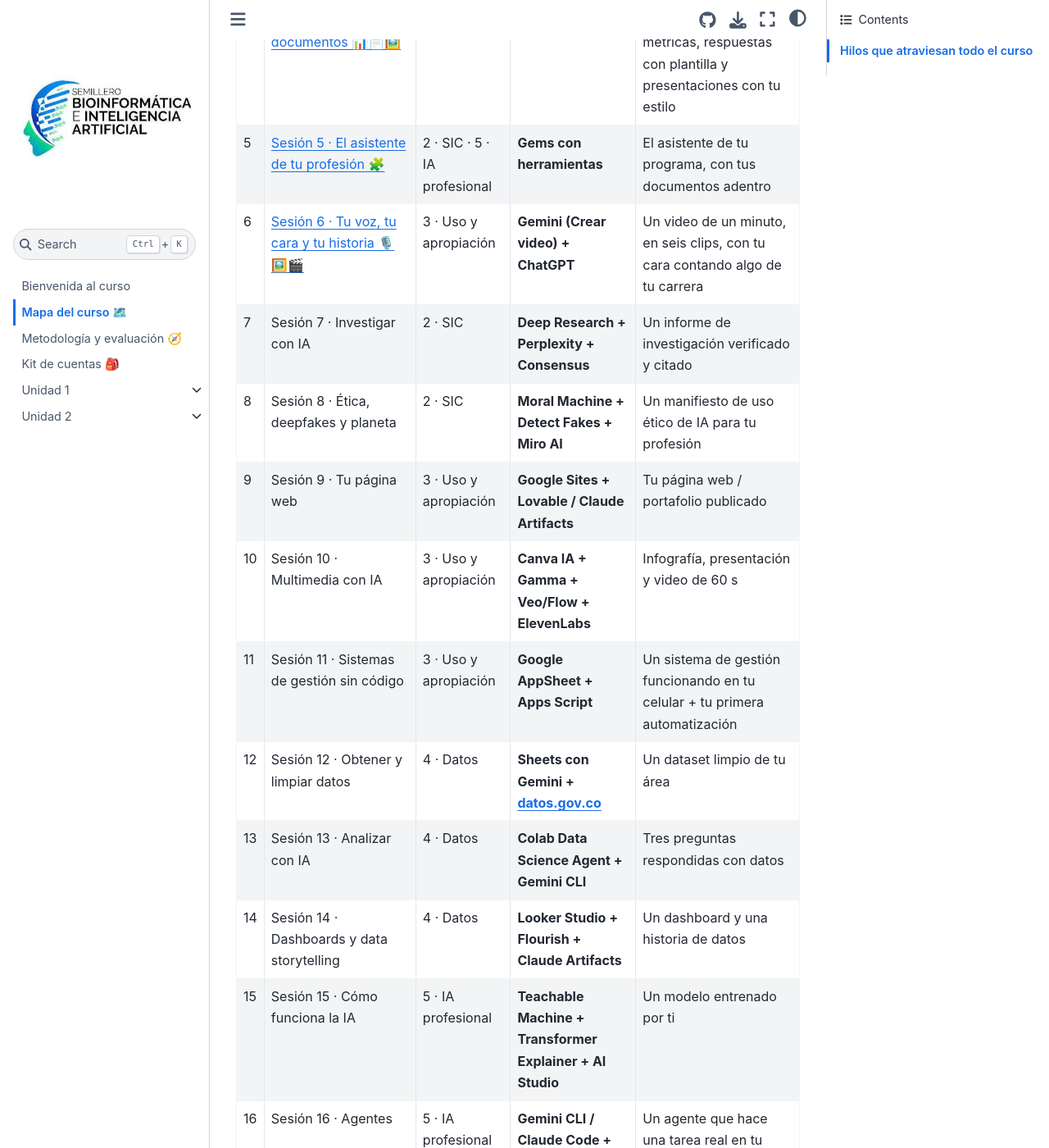
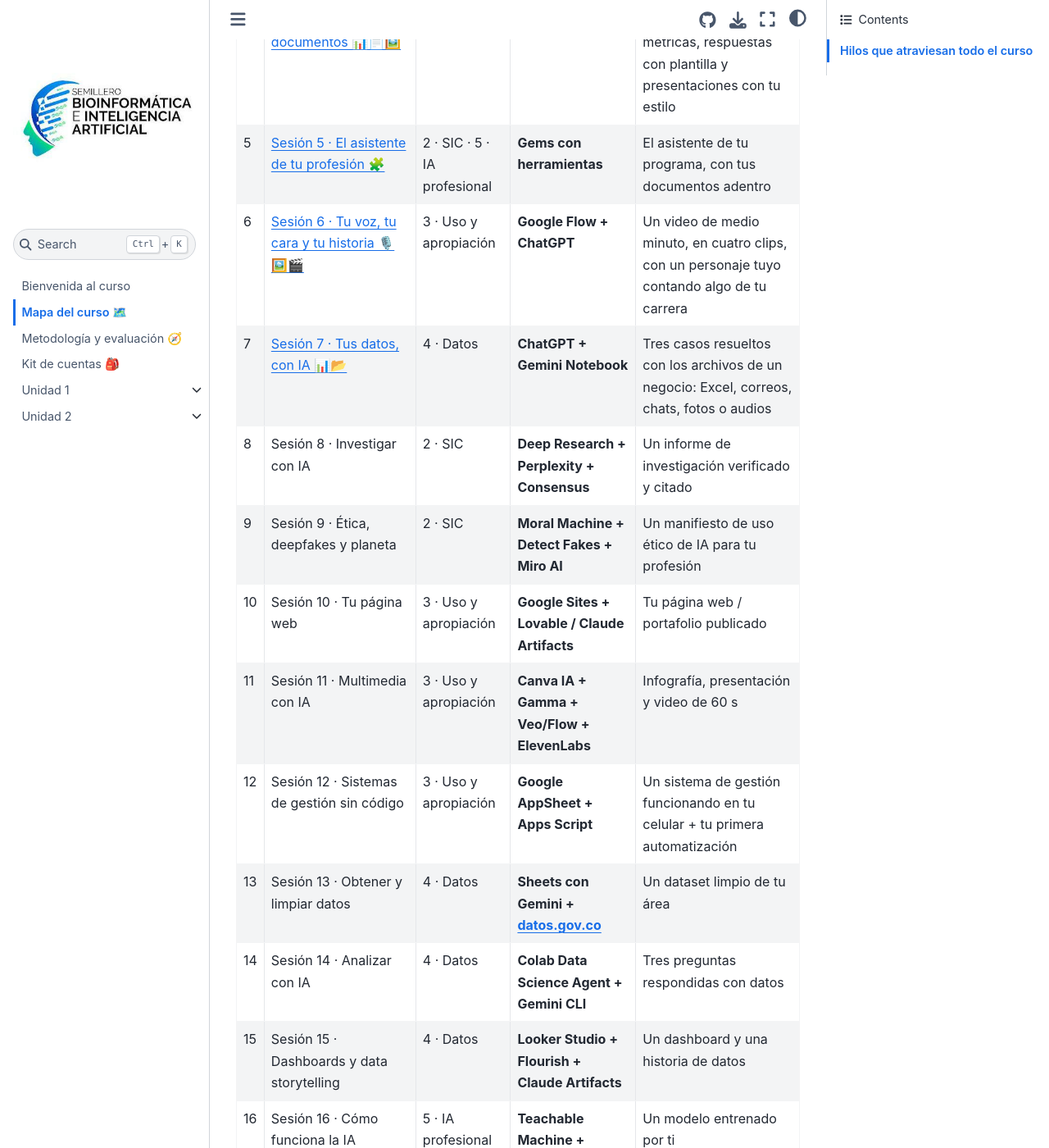
Before and after one commit to BioAITeamLearning/IntroInfo_2026_02_Ucaldas, a Jupyter Book: the page built from MapaDelCurso.md, in a window 1280 px wide and 1400 px high, scrolled down 660 px. Shown: the whole window at 82% size. Built offline with Jupyter Book 1.0.4 settings and Sphinx 7.4.7 and the Sphinx Book theme 1.1.4, drawn with Linux system fonts in a browser that asks for light colours; some of the changed text lies outside the part shown.

Commit message:
Mapa del curso: insertar la sesion 7 (datos con IA) y correr las demas
Quedan 19 sesiones. Los ejercicios pasan a la sesion 9, 15 y 19 (Demo Day),
y se actualizan en la bienvenida, la metodologia y la unidad 2.

De paso se corrigen referencias que ya estaban desfasadas antes de este cambio:
los hilos del mapa, el kit de cuentas y la sesion 2 apuntaban a numeros de una
version anterior del plan. Y la fila de la sesion 6 todavia decia Gemini y seis
clips; ahora dice Flow y cuatro clips, como quedo la sesion.

Co-Authored-By: Claude Opus 5.5 <noreply@anthropic.com>

````diff
--- a/MapaDelCurso.md
+++ b/MapaDelCurso.md
@@ -14,19 +14,20 @@ Cada fila es una sesión: la unidad del PIIA que cubre, la **herramienta de IA d
 | 3 | {doc}`S03_Prompts` | 2 · SIC | **Gemini + Gems** | Técnicas de prompt, tu ficha de instrucciones y tu asistente montado con ella |
 | 4 | {doc}`S04_Asistentes` | 2 · SIC · 4 · Datos | **Gems + Sheets, Docs y Slides** | Tres asistentes que producen: reporte con métricas, respuestas con plantilla y presentaciones con tu estilo |
 | 5 | {doc}`S05_Asistente` | 2 · SIC · 5 · IA profesional | **Gems con herramientas** | El asistente de tu programa, con tus documentos adentro |
-| 6 | {doc}`S06_AudioImagenVideo` | 3 · Uso y apropiación | **Gemini (Crear video) + ChatGPT** | Un video de un minuto, en seis clips, con tu cara contando algo de tu carrera |
-| 7 | Sesión 7 · Investigar con IA | 2 · SIC | **Deep Research + Perplexity + Consensus** | Un informe de investigación verificado y citado |
-| 8 | Sesión 8 · Ética, deepfakes y planeta | 2 · SIC | **Moral Machine + Detect Fakes + Miro AI** | Un manifiesto de uso ético de IA para tu profesión |
-| 9 | Sesión 9 · Tu página web | 3 · Uso y apropiación | **Google Sites + Lovable / Claude Artifacts** | Tu página web / portafolio publicado |
-| 10 | Sesión 10 · Multimedia con IA | 3 · Uso y apropiación | **Canva IA + Gamma + Veo/Flow + ElevenLabs** | Infografía, presentación y video de 60 s |
-| 11 | Sesión 11 · Sistemas de gestión sin código | 3 · Uso y apropiación | **Google AppSheet + Apps Script** | Un sistema de gestión funcionando en tu celular + tu primera automatización |
-| 12 | Sesión 12 · Obtener y limpiar datos | 4 · Datos | **Sheets con Gemini + datos.gov.co** | Un dataset limpio de tu área |
-| 13 | Sesión 13 · Analizar con IA | 4 · Datos | **Colab Data Science Agent + Gemini CLI** | Tres preguntas respondidas con datos |
-| 14 | Sesión 14 · Dashboards y data storytelling | 4 · Datos | **Looker Studio + Flourish + Claude Artifacts** | Un dashboard y una historia de datos |
-| 15 | Sesión 15 · Cómo funciona la IA | 5 · IA profesional | **Teachable Machine + Transformer Explainer + AI Studio** | Un modelo entrenado por ti |
-| 16 | Sesión 16 · Agentes | 5 · IA profesional | **Gemini CLI / Claude Code + Opal** | Un agente que hace una tarea real en tu carpeta |
-| 17 | Sesión 17 · Automatizaciones y bots | 5 · IA profesional | **n8n / Make + Telegram + Gemini API** | Un bot que chatea con tus PDFs |
-| 18 | Sesión 18 · Demo Day | 5 · IA profesional | **Todo tu kit** | Proyecto final presentado |
+| 6 | {doc}`S06_AudioImagenVideo` | 3 · Uso y apropiación | **Google Flow + ChatGPT** | Un video de medio minuto, en cuatro clips, con un personaje tuyo contando algo de tu carrera |
+| 7 | {doc}`S07_DatosConIA` | 4 · Datos | **ChatGPT + Gemini Notebook** | Tres casos resueltos con los archivos de un negocio: Excel, correos, chats, fotos o audios |
+| 8 | Sesión 8 · Investigar con IA | 2 · SIC | **Deep Research + Perplexity + Consensus** | Un informe de investigación verificado y citado |
+| 9 | Sesión 9 · Ética, deepfakes y planeta | 2 · SIC | **Moral Machine + Detect Fakes + Miro AI** | Un manifiesto de uso ético de IA para tu profesión |
+| 10 | Sesión 10 · Tu página web | 3 · Uso y apropiación | **Google Sites + Lovable / Claude Artifacts** | Tu página web / portafolio publicado |
+| 11 | Sesión 11 · Multimedia con IA | 3 · Uso y apropiación | **Canva IA + Gamma + Veo/Flow + ElevenLabs** | Infografía, presentación y video de 60 s |
+| 12 | Sesión 12 · Sistemas de gestión sin código | 3 · Uso y apropiación | **Google AppSheet + Apps Script** | Un sistema de gestión funcionando en tu celular + tu primera automatización |
+| 13 | Sesión 13 · Obtener y limpiar datos | 4 · Datos | **Sheets con Gemini + datos.gov.co** | Un dataset limpio de tu área |
+| 14 | Sesión 14 · Analizar con IA | 4 · Datos | **Colab Data Science Agent + Gemini CLI** | Tres preguntas respondidas con datos |
+| 15 | Sesión 15 · Dashboards y data storytelling | 4 · Datos | **Looker Studio + Flourish + Claude Artifacts** | Un dashboard y una historia de datos |
+| 16 | Sesión 16 · Cómo funciona la IA | 5 · IA profesional | **Teachable Machine + Transformer Explainer + AI Studio** | Un modelo entrenado por ti |
+| 17 | Sesión 17 · Agentes | 5 · IA profesional | **Gemini CLI / Claude Code + Opal** | Un agente que hace una tarea real en tu carpeta |
+| 18 | Sesión 18 · Automatizaciones y bots | 5 · IA profesional | **n8n / Make + Telegram + Gemini API** | Un bot que chatea con tus PDFs |
+| 19 | Sesión 19 · Demo Day | 5 · IA profesional | **Todo tu kit** | Proyecto final presentado |
 
 ## Hilos que atraviesan todo el curso
 
@@ -34,9 +35,9 @@ Estas tres capacidades **no** se quedan para la última unidad; aparecen desde e
 
 | Hilo | Nivel 1 | Nivel 2 | Nivel 3 | Nivel pro |
 |---|---|---|---|---|
-| 📂 **Analizar carpetas de documentos** | S2: NotebookLM con tus fuentes | S4: un Gem que lee tu hoja de cálculo y tus formatos | S11: Gemini CLI sobre una carpeta de datos | S14: agente que lee, clasifica y renombra tu carpeta |
-| 🤖 **Crear y correr agentes** | S3: un Gem con tu ficha de instrucciones | S4: Gems con documentos y herramienta fija | S7: vibe coding (la IA programa por ti) | S14: Gemini CLI / Claude Code + Opal |
-| ⚙️ **Automatizar** | S9: Apps Script que envía correos solos | S10: fórmulas `=AI()` en Sheets | S12: dashboard que se actualiza solo | S15: bot de Telegram que responde con tus PDFs |
+| 📂 **Analizar carpetas de documentos** | S2: NotebookLM con tus fuentes | S4: un Gem que lee tu hoja de cálculo y tus formatos | S7: correos, chats, fotos y audios de un negocio | S17: agente que lee, clasifica y renombra tu carpeta |
+| 🤖 **Crear y correr agentes** | S3: un Gem con tu ficha de instrucciones | S4: Gems con documentos y herramienta fija | S10: vibe coding (la IA programa por ti) | S17: Gemini CLI / Claude Code + Opal |
+| ⚙️ **Automatizar** | S12: Apps Script que envía correos solos | S13: fórmulas `=AI()` en Sheets | S15: dashboard que se actualiza solo | S18: bot de Telegram que responde con tus PDFs |
 
 ```{admonition} Ruta pro 🧗
 :class: tip
--- a/Metodologia.md
+++ b/Metodologia.md
@@ -23,6 +23,6 @@ Hay **tres ejercicios prácticos evaluables**, uno por corte. Cada uno se constr
 
 | Ejercicio | Se sustenta en | Peso | Qué entregas | Talleres que lo preparan |
 |---|---|---|---|---|
-| **Ejercicio 1 · Mi asistente de carrera** | Sesión 8 | 30% | Un asistente (Gem o cuaderno de NotebookLM) cargado con fuentes **verificadas** de tu carrera + un informe corto con esas fuentes citadas + tu declaración de uso ético de IA. Sustentación en equipo: el grupo le hace preguntas a tu asistente en vivo | S2 NotebookLM · S3 prompts y Gem · S4 asistentes con documentos · S5 tu asistente profesional · S6 audio, imagen y video · S7 investigar y verificar · S8 ética |
-| **Ejercicio 2 · Mi sistema publicado** | Sesión 14 | 35% | Tu página web con un **sistema de gestión** (AppSheet) y un **dashboard** de datos reales de tu área. Sustentación: tu historia de datos en 2 minutos frente al grupo | S9 web · S10 multimedia · S11 gestión y automatización · S12 datos · S13 análisis · S14 dashboards |
-| **Ejercicio 3 · Mi agente** | Sesión 18 (Demo Day) | 35% | Un agente, bot o automatización que resuelve **un problema real** de tu carrera, funcionando en vivo y publicado en tu página. | S15 fundamentos · S16 agentes · S17 automatizaciones |
+| **Ejercicio 1 · Mi asistente de carrera** | Sesión 9 | 30% | Un asistente (Gem o cuaderno de NotebookLM) cargado con fuentes **verificadas** de tu carrera + un informe corto con esas fuentes citadas + tu declaración de uso ético de IA. Sustentación en equipo: el grupo le hace preguntas a tu asistente en vivo | S2 NotebookLM · S3 prompts y Gem · S4 asistentes con documentos · S5 tu asistente profesional · S6 audio, imagen y video · S7 tus datos con IA · S8 investigar y verificar · S9 ética |
+| **Ejercicio 2 · Mi sistema publicado** | Sesión 15 | 35% | Tu página web con un **sistema de gestión** (AppSheet) y un **dashboard** de datos reales de tu área. Sustentación: tu historia de datos en 2 minutos frente al grupo | S10 web · S11 multimedia · S12 gestión y automatización · S13 datos · S14 análisis · S15 dashboards |
+| **Ejercicio 3 · Mi agente** | Sesión 19 (Demo Day) | 35% | Un agente, bot o automatización que resuelve **un problema real** de tu carrera, funcionando en vivo y publicado en tu página. | S16 fundamentos · S17 agentes · S18 automatizaciones |
````
Also changed, not shown: other parts of MapaDelCurso.md (+1 -1 lines), KitDeCuentas.md (+1 -1 lines), S02_KitIA.md (+3 -3 lines), Unidad2.md (+5 -4 lines), intro.md (+4 -4 lines).
